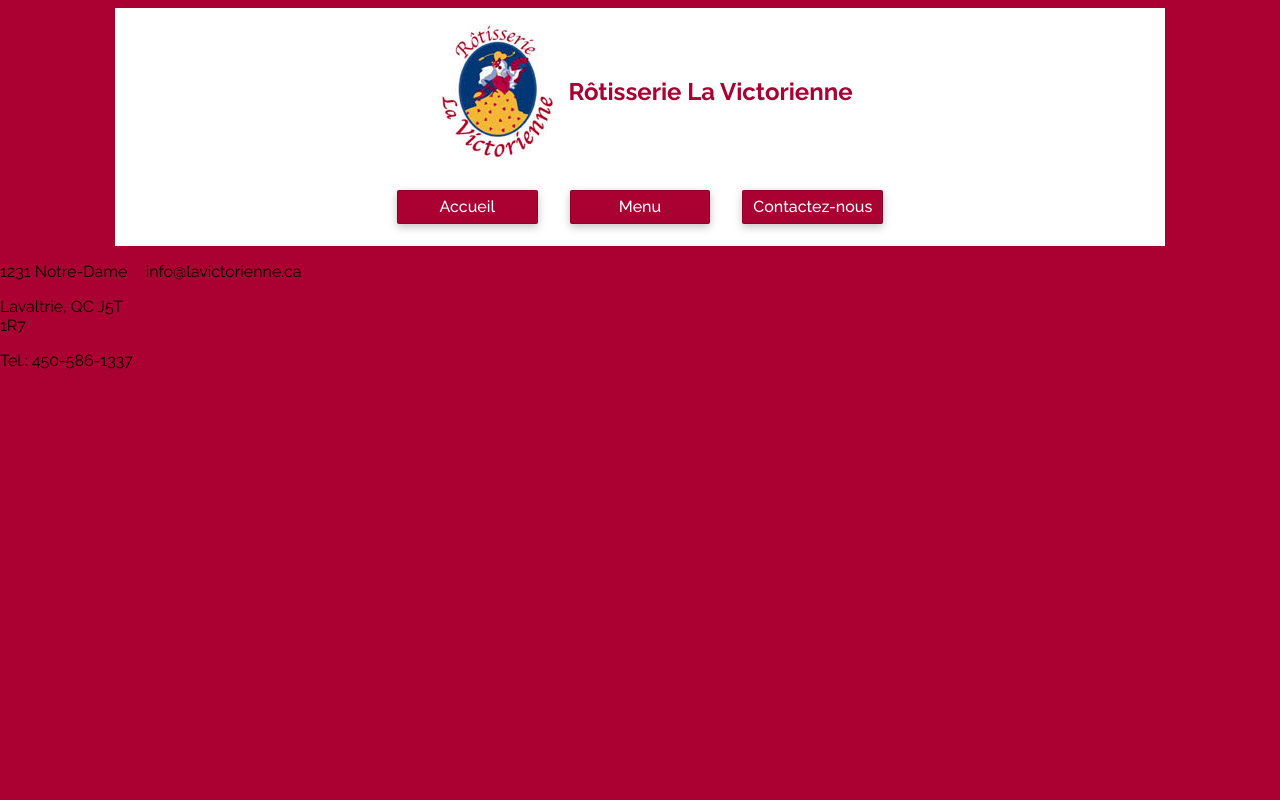
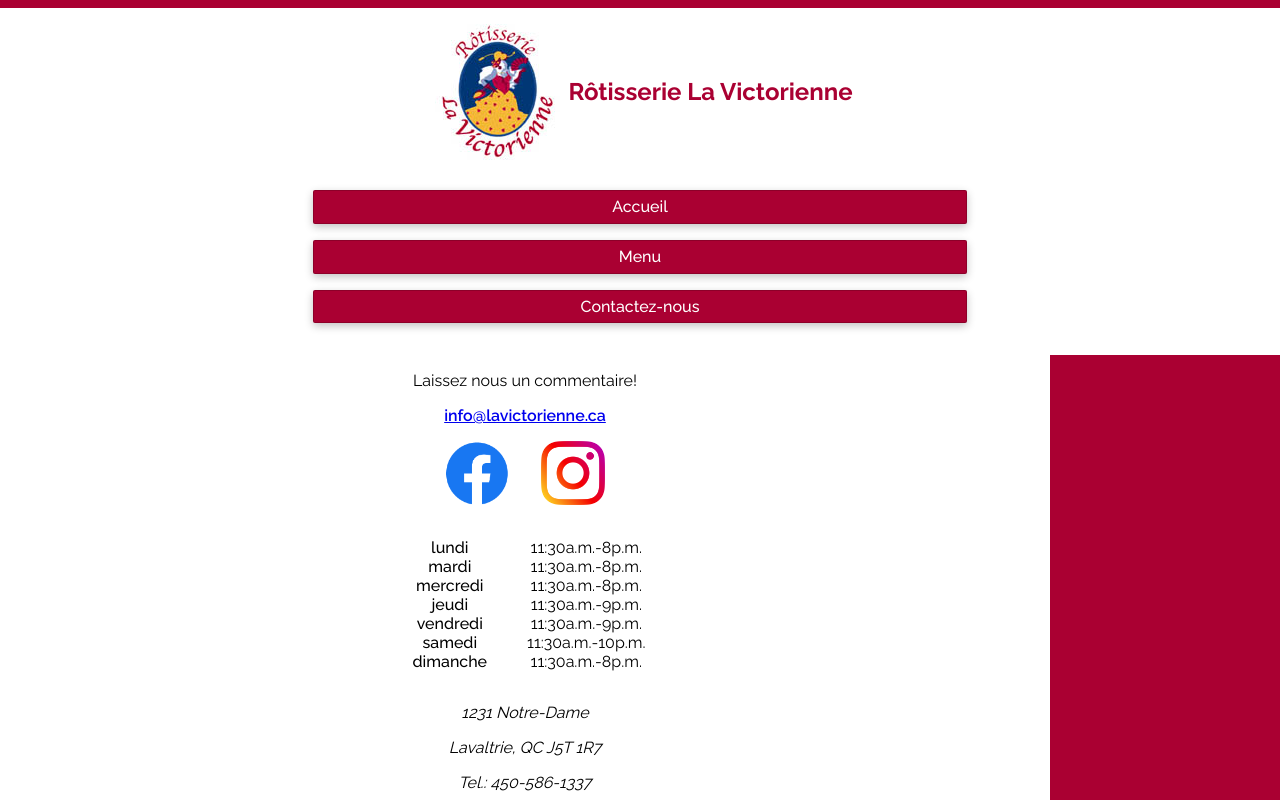
Before and after one commit to berubenic/odin-restaurant, a website built with webpack: page dist/index.html in a window 1280 px wide. Both pictures are taken after a click on the item "Contactez-nous". Shown: the top 800 px of the page. Built offline with nearby package versions, Linux system fonts and the light colour scheme; no server answers; files whose address does not match are found by name.

Commit message:
refactor home js

```diff
--- a/src/contact.css
+++ b/src/contact.css
@@ -1,4 +1,55 @@
 #map {
   height: 400px;
   width: 80%;
+  border: 1px solid rgba(0, 0, 0, 0.248);
+  margin: 0 auto;
+  margin-bottom: 1em;
 }
+
+.contact-container {
+  background-color: white;
+  text-align: center;
+  width: 1050px;
+}
+
+.logo {
+  width: 64px;
+  margin: 1em;
+  display: block;
+}
+
+.contact-social-container {
+  display: flex;
+  justify-content: center;
+}
+
+.contact-hours-container {
+  display: flex;
+  flex-direction: row;
+  justify-content: center;
+  margin-right: 2em;
+}
+
+.contact-hours-day-list {
+  list-style: none;
+  font-weight: 500;
+}
+
+.contact-hours-hours-list {
+  list-style: none;
+}
+
+.contact-email {
+  font-weight: 600;
+}
+
+.contact-address-container {
+  margin: 1em;
+  font-style: italic;
+}
+
+@media only screen and (min-width: 1690px) {
+  #map {
+    width: 50%;
+  }
+}
--- a/src/contact.js
+++ b/src/contact.js
@@ -1,4 +1,6 @@
 import { Loader } from "@googlemaps/js-api-loader";
+import FacebookLogo from "./f_logo_RGB-Blue_100.png";
+import InstagramLogo from "./Instagram_Glyph_Gradient_RGB.png";
 
 const API_KEY = process.env.GOOGLE_API_KEY;
 
@@ -10,12 +12,54 @@
 export class Contact {
   constructor(container) {
     this.container = container;
+    this.contactContainer = document.createElement("div");
   }
 
   display() {
+    this.contactContainer.classList.add("contact-container");
+    this.container.appendChild(this.contactContainer);
+    this.#createDescription();
+    this.#displayEmail();
+    this.#displaySocials();
+    this.#displayHours();
     this.#displayAddress();
-    this.#displayEmail();
     this.#displayMap();
+  }
+
+  #displayHours() {
+    const hours = {
+      lundi: "11:30a.m.-8p.m.",
+      mardi: "11:30a.m.-8p.m.",
+      mercredi: "11:30a.m.-8p.m.",
+      jeudi: "11:30a.m.-9p.m.",
+      vendredi: "11:30a.m.-9p.m.",
+      samedi: "11:30a.m.-10p.m.",
+      dimanche: "11:30a.m.-8p.m.",
+    };
+    let hoursDiv = document.createElement("div");
+    let daysList = document.createElement("ul");
+    let hoursList = document.createElement("ul");
+    hoursDiv.appendChild(daysList);
+    hoursDiv.appendChild(hoursList);
+    hoursDiv.classList.add("contact-hours-container");
+    daysList.classList.add("contact-hours-day-list");
+    hoursList.classList.add("contact-hours-hours-list");
+    this.contactContainer.appendChild(hoursDiv);
+    for (let [days, time] of Object.entries(hours)) {
+      let dayElement = document.createElement("li");
+      let timeElement = document.createElement("li");
+      dayElement.innerHTML = days;
+      timeElement.innerHTML = time;
+      daysList.appendChild(dayElement);
+      hoursList.appendChild(timeElement);
+    }
+  }
+
+  #createDescription() {
+    let text = "Laissez nous un commentaire!";
+    let p = document.createElement("p");
+    p.innerHTML = text;
+    this.contactContainer.appendChild(p);
   }
 
   #displayAddress() {
@@ -26,7 +70,8 @@
     let streetP = document.createElement("p");
     let cityP = document.createElement("p");
     let phoneNumberP = document.createElement("p");
-    this.container.appendChild(addressDiv);
+    this.contactContainer.appendChild(addressDiv);
+    addressDiv.classList.add("contact-address-container");
     addressDiv.appendChild(streetP);
     addressDiv.appendChild(cityP);
     addressDiv.appendChild(phoneNumberP);
@@ -37,17 +82,54 @@
 
   #displayEmail() {
     let email = "info@lavictorienne.ca";
-    let emailDiv = document.createElement("div");
-    let emailP = document.createElement("p");
+    let emailP = document.createElement("a");
+    emailP.classList.add("contact-email");
+    emailP.setAttribute("href", "mailto:info@lavictorienne.ca");
     emailP.innerHTML = email;
-    emailDiv.appendChild(emailP);
-    this.container.appendChild(emailDiv);
+    this.contactContainer.appendChild(emailP);
+  }
+
+  #displaySocials() {
+    let socialDiv = document.createElement("div");
+    socialDiv.classList.add("contact-social-container");
+    this.contactContainer.appendChild(socialDiv);
+    this.#createFBSocial(socialDiv);
+    this.#createIGSocial(socialDiv);
+  }
+
+  #createFBSocial(socialDiv) {
+    let anchor = document.createElement("a");
+    let image = document.createElement("img");
+    image.src = FacebookLogo;
+    image.classList.add("logo");
+
+    anchor.setAttribute(
+      "href",
+      "https://www.facebook.com/LaVictorienneLavaltrie/?fref=ts"
+    );
+    anchor.setAttribute("target", "_blank");
+    anchor.appendChild(image);
+    socialDiv.appendChild(anchor);
+  }
+
+  #createIGSocial(socialDiv) {
+    let anchor = document.createElement("a");
+    let image = document.createElement("img");
+    image.src = InstagramLogo;
+    image.classList.add("logo");
+    anchor.setAttribute(
+      "href",
+      "https://www.instagram.com/rotisserielavictorienne/"
+    );
+    anchor.setAttribute("target", "_blank");
+    anchor.appendChild(image);
+    socialDiv.appendChild(anchor);
   }
 
   #displayMap() {
     let mapDiv = document.createElement("div");
     mapDiv.setAttribute("id", "map");
-    this.container.appendChild(mapDiv);
+    this.contactContainer.appendChild(mapDiv);
     const restaurant = { lat: 45.882818879630626, lng: -73.27922154540192 };
     loader.load().then(() => {
       const map = new google.maps.Map(document.getElementById("map"), {
--- a/src/global.css
+++ b/src/global.css
@@ -3,7 +3,7 @@
 body {
   font-family: "Raleway", sans-serif;
   background-color: #aa0032;
-  margin: 0.5em 0 0 0;
+  margin: 0.5em 0 1em 0;
 }
 .nav {
   display: flex;
@@ -63,7 +63,7 @@
   padding: 0.5em;
 }
 
-@media only screen and (min-width: 1050px) {
+@media only screen and (min-width: 1690px) {
   .nav {
     width: 1050px;
     margin: 0 auto;
--- a/src/home.css
+++ b/src/home.css
@@ -12,7 +12,10 @@
 }
 
 .home-image {
+  display: block;
   width: 100%;
+  max-width: 960px;
+  margin: 0 auto;
 }
 
 .home-address-container {
@@ -26,7 +29,7 @@
   margin: 0.5em;
 }
 
-@media only screen and (min-width: 1050px) {
+@media only screen and (min-width: 1690px) {
   .home-image {
     display: block;
     width: auto;
--- a/src/home.js
+++ b/src/home.js
@@ -7,55 +7,95 @@
   }
 
   display() {
-    this.container.appendChild(this.homeContainer);
-    this.homeContainer.classList.add("home-container");
-    this.#createDescription();
+    this.#createHomeContainer();
+    this.#createHeaders();
     this.#createImage();
+    this.#createSchedule();
     this.#addAddress();
   }
 
-  #createDescription() {
-    let descriptionContainer = document.createElement("div");
-    this.homeContainer.appendChild(descriptionContainer);
-    descriptionContainer.classList.add("home-description-container");
-    let topDescription = "Bien plus qu'une Rôtisserie!";
-    let bottomDescription = " Au plaisir de vous servir!";
-    let header = document.createElement("h2");
-    header.classList.add("home-top-description");
-    header.innerHTML = topDescription;
-    descriptionContainer.appendChild(header);
-    let smallerHeader = document.createElement("h3");
-    smallerHeader.classList.add("home-bottom-description");
-    smallerHeader.innerHTML = bottomDescription;
-    descriptionContainer.appendChild(smallerHeader);
+  #createHomeContainer() {
+    this.container.appendChild(this.homeContainer);
+    this.homeContainer.classList.add("home-container");
+  }
+
+  #createHeaders() {
+    // container
+    let headerContainer = document.createElement("div");
+    this.homeContainer.appendChild(headerContainer);
+    headerContainer.classList.add("home-header-container");
+    // first header with text
+    let firstHeader = document.createElement("h2");
+    let firstHeaderText = "Bien plus qu'une Rôtisserie!";
+    firstHeader.classList.add("home-first-header");
+    firstHeader.innerHTML = firstHeaderText;
+    headerContainer.appendChild(firstHeader);
+    // second header with text
+    let secondHeader = document.createElement("h3");
+    let secondHeaderText = " Au plaisir de vous servir!";
+    secondHeader.classList.add("home-second-header");
+    secondHeader.innerHTML = secondHeaderText;
+    headerContainer.appendChild(secondHeader);
   }
 
   #createImage() {
-    let image = new Image();
+    let image = document.createElement("img");
     image.src = frontViewImage;
     image.classList.add("home-image");
     this.homeContainer.appendChild(image);
   }
 
   #addAddress() {
+    // container
     let addressContainer = document.createElement("div");
     addressContainer.classList.add("home-address-container");
     this.homeContainer.appendChild(addressContainer);
+    let address = {
+      streetName: "1231 Notre-Dame",
+      cityProvincePostal: "Lavaltrie, QC J5T 1R7",
+      phoneNumber: "Tel.: 450-586-1337",
+    };
 
-    let firstLine = "1231 Notre-Dame";
-    let secondLine = "Lavaltrie, QC J5T 1R7";
-    let phoneNumber = "Tel.: 450-586-1337";
+    // insert each line of address as p tag in container
+    Object.entries(address).forEach(([key, value]) => {
+      let paragraph = document.createElement("p");
+      paragraph.innerHTML = value;
+      addressContainer.appendChild(paragraph);
+    });
+  }
 
-    let firstLineP = document.createElement("p");
-    let secondLineP = document.createElement("p");
-    let thirdLineP = document.createElement("p");
-
-    firstLineP.innerHTML = firstLine;
-    secondLineP.innerHTML = secondLine;
-    thirdLineP.innerHTML = phoneNumber;
-
-    addressContainer.appendChild(firstLineP);
-    addressContainer.appendChild(secondLineP);
-    addressContainer.appendChild(thirdLineP);
+  #createSchedule() {
+    const schedule = {
+      lundi: "11:30a.m.-8p.m.",
+      mardi: "11:30a.m.-8p.m.",
+      mercredi: "11:30a.m.-8p.m.",
+      jeudi: "11:30a.m.-9p.m.",
+      vendredi: "11:30a.m.-9p.m.",
+      samedi: "11:30a.m.-10p.m.",
+      dimanche: "11:30a.m.-8p.m.",
+    };
+    // container
+    let scheduleContainer = document.createElement("div");
+    scheduleContainer.classList.add("contact-hours-container");
+    this.homeContainer.appendChild(scheduleContainer);
+    // week days
+    let weekDaysList = document.createElement("ul");
+    scheduleContainer.appendChild(weekDaysList);
+    weekDaysList.classList.add("contact-week-days-list");
+    // opening and closing time
+    let timeList = document.createElement("ul");
+    scheduleContainer.appendChild(timeList);
+    timeList.classList.add("contact-time-list");
+    // insert each day and time from schedule in respective list
+    for (let [weekDay, time] of Object.entries(schedule)) {
+      // day
+      let dayElement = document.createElement("li");
+      dayElement.innerHTML = weekDay;
+      weekDaysList.appendChild(dayElement);
+      // time
+      let timeElement = document.createElement("li");
+      timeElement.innerHTML = time;
+      timeList.appendChild(timeElement);
+    }
   }
 }
--- a/src/menu.css
+++ b/src/menu.css
@@ -42,9 +42,10 @@
 
 .menu-nav-container {
   position: absolute;
-  width: 1050px;
+  width: auto;
   color: white;
   background-color: #aa0033ce;
+  left: 12%;
 }
 
 .hidden {
@@ -150,15 +151,51 @@
   width: 80%;
 }
 
-@media only screen and (min-width: 1050px) {
+@media only screen and (min-width: 1690px) {
   #content {
     display: flex;
     flex-direction: row;
+    justify-content: center;
   }
   .menu-container {
     display: flex;
+    align-content: center;
     flex-direction: column;
     background-color: white;
     width: 1050px;
   }
+
+  .menu-category-header {
+    margin-left: 2em;
+  }
+
+  .menu-nav-container {
+    background-color: #aa0032;
+    width: auto;
+    left: 0;
+  }
+
+  .menu-follow-container {
+    position: fixed;
+    display: block;
+    z-index: 9999;
+    top: 20%;
+    left: 2%;
+  }
+
+  .hidden {
+    display: block;
+  }
+
+  .menu-toggle-btn {
+    display: none;
+  }
+
+  .menu-nav-list {
+    font-weight: 600;
+  }
+
+  .menu-nav-item:hover {
+    transform: scale(1.02);
+  }
 }
```
Also changed, not shown: src/Instagram_Glyph_Gradient_RGB.png (added), src/f_logo_RGB-Blue_100.png (added).
